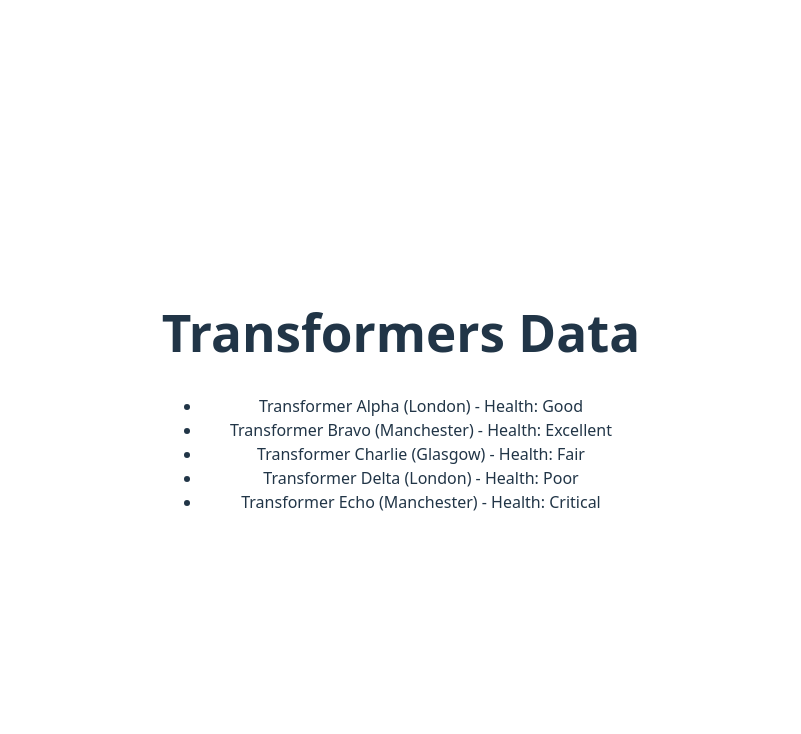
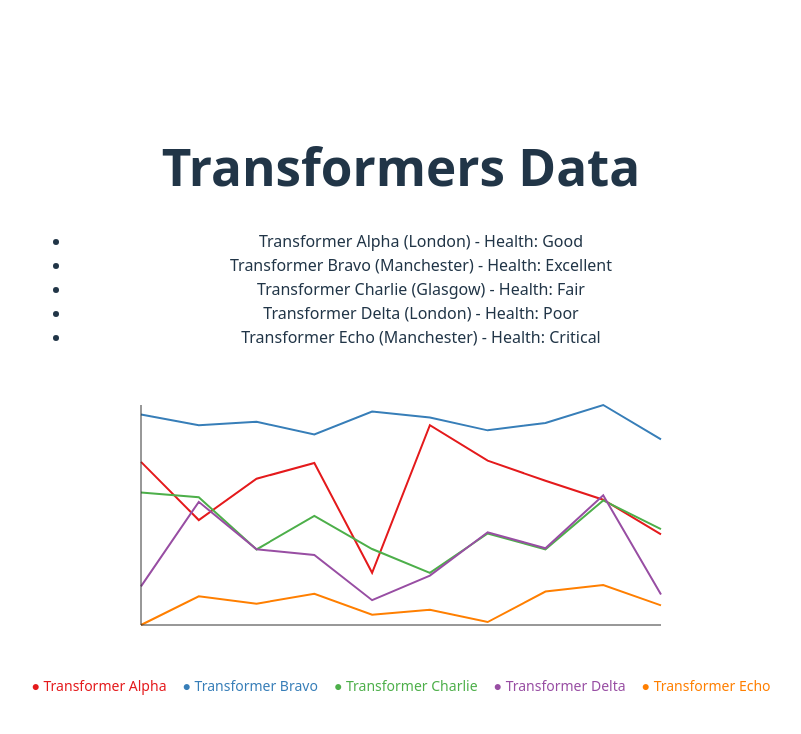
Before and after one commit to ktwist/data-visualiser, a Vue app: page / in a window 1280 px wide. Shown: the top 734 px of the page, without its empty margins (239-1040 px from the left). Built offline with nearby package versions, Linux system fonts and the light colour scheme.

Commit message:
feat: simple line chart for voltagessvg rendered

```diff
--- a/src/App.vue
+++ b/src/App.vue
@@ -1,11 +1,32 @@
 <script setup lang="ts">
+import { ref, onMounted } from 'vue';
 import TransformerData from './components/TransformerData.vue';
+import VoltageLineChart from './components/VoltageLineChart.vue';
+import type { TransformerAsset } from './types';
+
+const transformers = ref<TransformerAsset[]>([]);
+const loading = ref(true);
+const error = ref<string | null>(null);
+
+onMounted(async () => {
+  try {
+    const response = await fetch('/sampledata.json');
+    if (!response.ok) throw new Error('Failed to fetch data');
+    const data = await response.json();
+    transformers.value = data as TransformerAsset[];
+  } catch (err: any) {
+    error.value = err.message;
+  } finally {
+    loading.value = false;
+  }
+});
 </script>
 
 <template>
   <div id="app">
     <h1>Transformers Data</h1>
-    <TransformerData />
+    <TransformerData :transformers="transformers" :loading="loading" :error="error" />
+    <VoltageLineChart :transformers="transformers" />
   </div>
 </template>
 
--- a/src/components/TransformerData.vue
+++ b/src/components/TransformerData.vue
@@ -1,31 +1,19 @@
 <script lang="ts" setup>
-import { ref, onMounted } from 'vue';
 import type { TransformerAsset } from '../types';
 
-const transformers = ref<TransformerAsset[]>([]);
-const loading = ref(true);
-const error = ref<string | null>(null);
-
-onMounted(async () => {
-  try {
-    const response = await fetch('/sampledata.json');
-    if (!response.ok) throw new Error('Failed to fetch data');
-    const data = await response.json();
-    transformers.value = data as TransformerAsset[];
-  } catch (err: any) {
-    error.value = err.message;
-  } finally {
-    loading.value = false;
-  }
-});
+const props = defineProps<{
+  transformers: TransformerAsset[];
+  loading: boolean;
+  error: string | null;
+}>();
 </script>
 
 <template>
-  <div v-if="loading">Loading...</div>
-  <div v-else-if="error">{{ error }}</div>
+  <div v-if="props.loading">Loading...</div>
+  <div v-else-if="props.error">{{ props.error }}</div>
   <div v-else>
     <ul>
-      <li v-for="t in transformers" :key="t.assetId">
+      <li v-for="t in props.transformers" :key="t.assetId">
         {{ t.name }} ({{ t.region }}) - Health: {{ t.health }}
       </li>
     </ul>
--- /dev/null
+++ b/src/components/VoltageLineChart.vue
@@ -0,0 +1,70 @@
+<template>
+  <div class="chart-container">
+    <svg :width="width" :height="height">
+      <g v-for="(t, idx) in transformers" :key="t.assetId">
+        <polyline
+          :points="getLinePoints(t)"
+          :stroke="colors[idx % colors.length]"
+          fill="none"
+          stroke-width="2"
+        />
+      </g>
+      <!-- X-axis -->
+      <line :x1="padding" :y1="height - padding" :x2="width - padding" :y2="height - padding" stroke="#333" />
+      <!-- Y-axis -->
+      <line :x1="padding" :y1="padding" :x2="padding" :y2="height - padding" stroke="#333" />
+    </svg>
+    <div class="legend">
+      <span v-for="(t, idx) in transformers" :key="t.assetId" :style="{ color: colors[idx % colors.length] }">
+        ● {{ t.name }}
+      </span>
+    </div>
+  </div>
+</template>
+
+<script lang="ts" setup>
+import type { TransformerAsset } from '../types';
+
+const props = defineProps<{
+  transformers: TransformerAsset[];
+}>();
+
+const width = 600;
+const height = 300;
+const padding = 40;
+const colors = ['#e41a1c', '#377eb8', '#4daf4a', '#984ea3', '#ff7f00', '#a65628'];
+
+function getLinePoints(transformer: TransformerAsset) {
+  const readings = transformer.lastTenVoltgageReadings;
+  if (!readings.length) return '';
+
+  // Find min/max for scaling
+  const allVoltages = props.transformers.flatMap(t => t.lastTenVoltgageReadings.map(r => Number(r.voltage)));
+  const minV = Math.min(...allVoltages);
+  const maxV = Math.max(...allVoltages);
+
+  // X step
+  const stepX = (width - 2 * padding) / (readings.length - 1 || 1);
+
+  return readings.map((r, i) => {
+    const x = padding + i * stepX;
+    // Invert Y axis: higher voltage = higher up
+    const y = padding + ((maxV - Number(r.voltage)) / (maxV - minV || 1)) * (height - 2 * padding);
+    return `${x},${y}`;
+  }).join(' ');
+}
+</script>
+
+<style scoped>
+.chart-container {
+  display: flex;
+  flex-direction: column;
+  align-items: center;
+}
+.legend {
+  margin-top: 10px;
+  display: flex;
+  gap: 16px;
+  font-size: 14px;
+}
+</style>
```
